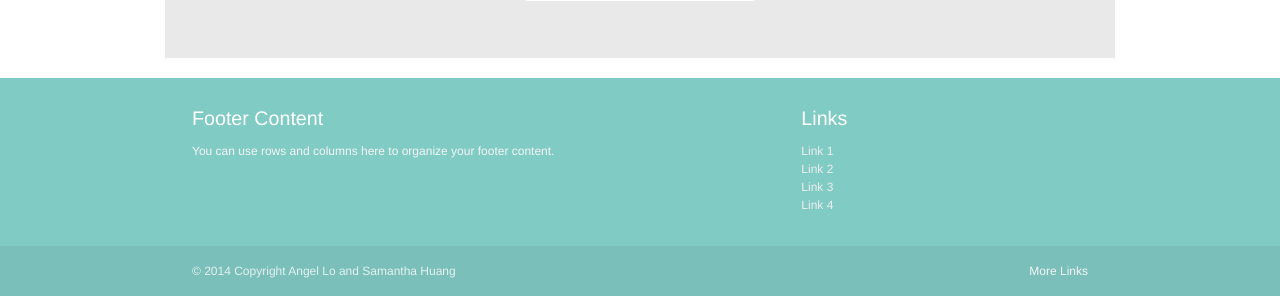
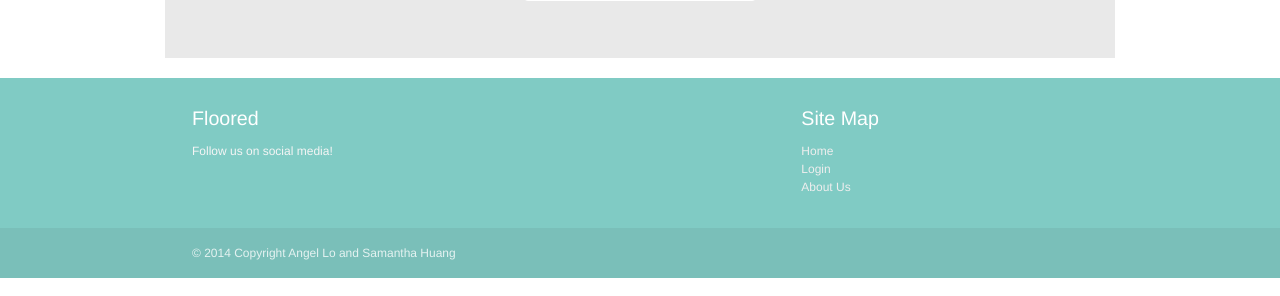
Before and after one commit to thenameisangel/floored, a PHP site: page /public_html/index.html in a window 1280 px wide. Shown: the part 1273-1569 px from the top of the page. Run offline with PHP 8.4, Linux system fonts and the light colour scheme; some libraries are stand-ins or nearby versions.

Commit message:
Added footer

```diff
--- a/css/floored.css
+++ b/css/floored.css
@@ -79,7 +79,7 @@ left: 132px;
 	padding: 1rem;
 	padding-top: 1.5rem;
 	padding-bottom: 1.5rem;
-	border-bottom: 4px solid #000000;
+	border-bottom: 4px solid #80cbc4;
   /*border-bottom: 4px solid #08AAFD;*/
 	/*color: #08AAFD;*/
 	/* blue accent underline color: #08AAFD */
@@ -143,7 +143,6 @@ left: 132px;
 	margin-top: 100px;
 	margin-left: auto;
 	margin-right: auto;
-	/*border: 1px black solid;*/
 	display: block;
 }
 
@@ -232,8 +231,6 @@ input[type="submit"] {
 	border: 1px solid #000000;
 }
 
-input:focus {outline: none !important;}
-
 input[type="url"] {
 	border-bottom-left-radius: 10px;
 	border-top-left-radius: 10px;
@@ -246,4 +243,15 @@ input[type="url"] {
 	border: 1px solid #a4a4a4;
 	font-weight: 200;
 	font-style: italic;
+	outline: none;
 }
+
+*:focus {outline: none !important;}
+
+/* disable blue outlining on all editable fields */
+input:focus,
+select:focus,
+textarea:focus,
+button:focus {
+    outline: none;
+}
--- a/public_html/index.html
+++ b/public_html/index.html
@@ -17,7 +17,7 @@
 
 <body>
 
-	<script>
+	<!-- <script>
 	function show(){
 		document.getElementById(id).style.visibility="visible";
 	}
@@ -25,7 +25,7 @@
 	function hide(){
 		document.getElementById(id).style.visibility = "hidden";
 	}
-	</script>
+	</script> -->
 
 	<div class="navbar">
 		<section class="nav">
@@ -117,16 +117,15 @@
 			<div class="container">
 				<div class="row">
 					<div class="col l6 s12">
-						<h5 class="white-text">Footer Content</h5>
-						<p class="grey-text text-lighten-4">You can use rows and columns here to organize your footer content.</p>
+						<h5 class="white-text">Floored</h5>
+						<p class="grey-text text-lighten-4">Follow us on social media!</p>
 					</div>
 					<div class="col l4 offset-l2 s12">
-						<h5 class="white-text">Links</h5>
+						<h5 class="white-text">Site Map</h5>
 						<ul>
-							<li><a class="grey-text text-lighten-3" href="#!">Link 1</a></li>
-							<li><a class="grey-text text-lighten-3" href="#!">Link 2</a></li>
-							<li><a class="grey-text text-lighten-3" href="#!">Link 3</a></li>
-							<li><a class="grey-text text-lighten-3" href="#!">Link 4</a></li>
+							<li><a class="grey-text text-lighten-3" href="#!">Home</a></li>
+							<li><a class="grey-text text-lighten-3" href="#!">Login</a></li>
+							<li><a class="grey-text text-lighten-3" href="#!">About Us</a></li>
 						</ul>
 					</div>
 				</div>
@@ -134,7 +133,6 @@
 			<div class="footer-copyright">
 				<div class="container">
 					© 2014 Copyright Angel Lo and Samantha Huang
-					<a class="grey-text text-lighten-4 right" href="#!">More Links</a>
 				</div>
 			</div>
 		</footer>
```
